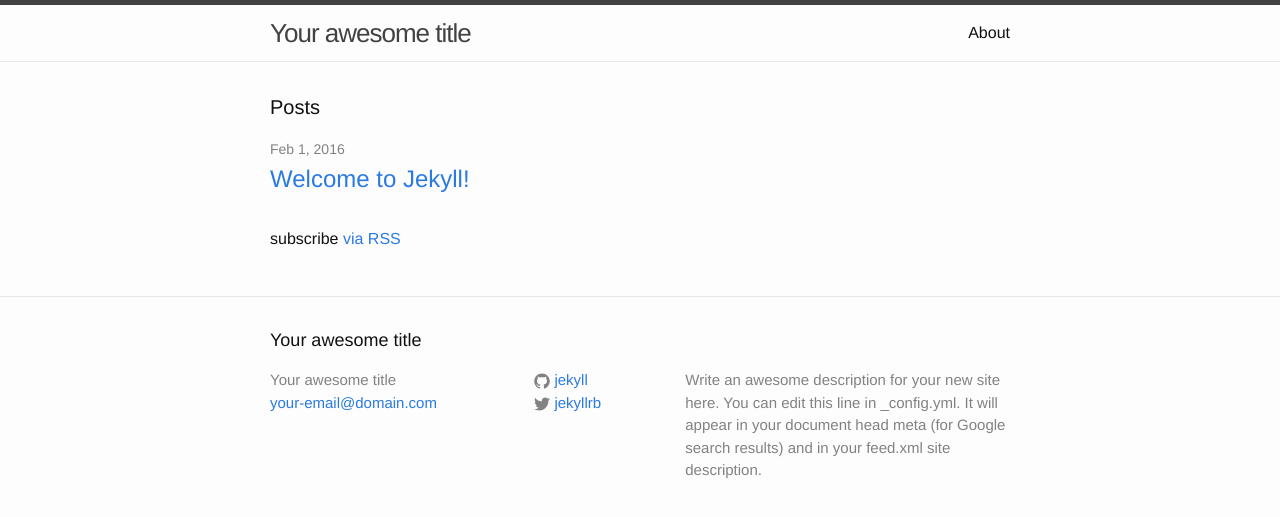
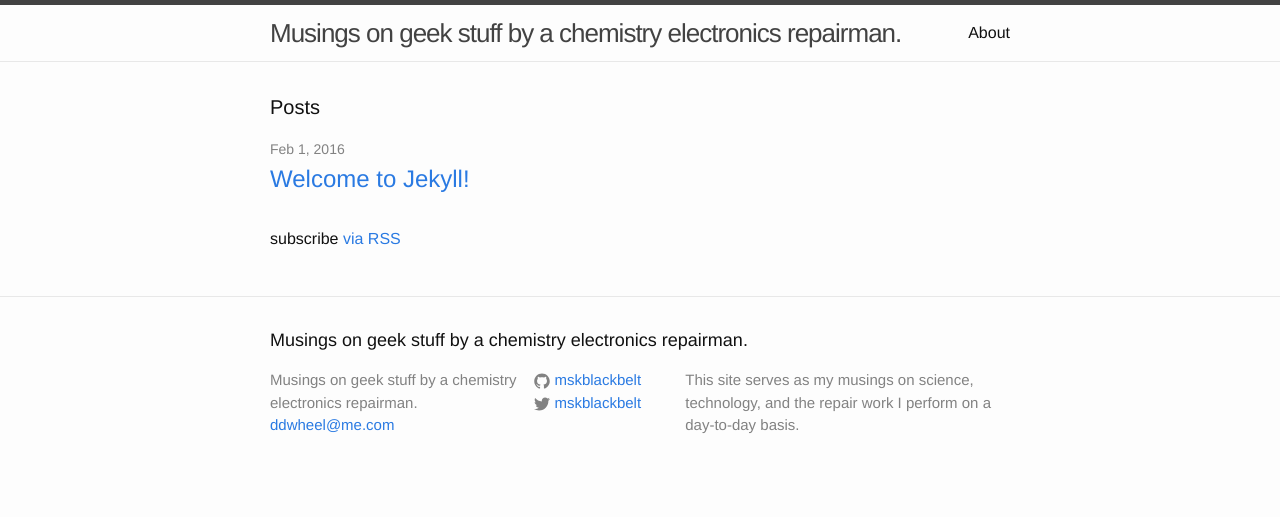
Before and after one commit to mskblackbelt/mskblackbelt.github.io, a Jekyll site: the page built from index.html, in a window 1280 px wide. Shown: the top 517 px of the page. Built offline with Jekyll 4.4.1, drawn with Linux system fonts in a browser that asks for light colours.

Commit message:
Initial customizations on _config.yml, page footer

```diff
--- a/_config.yml
+++ b/_config.yml
@@ -6,16 +6,15 @@
 # 'jekyll serve'. If you change this file, please restart the server process.
 
 # Site settings
-title: Your awesome title
-email: your-email@domain.com
+title: Musings on geek stuff by a chemistry electronics repairman.
+email: ddwheel@me.com
 description: > # this means to ignore newlines until "baseurl:"
-  Write an awesome description for your new site here. You can edit this
-  line in _config.yml. It will appear in your document head meta (for
-  Google search results) and in your feed.xml site description.
+  This site serves as my musings on science, technology, and the repair work I
+  perform on a day-to-day basis.
 baseurl: "" # the subpath of your site, e.g. /blog
-url: "http://yourdomain.com" # the base hostname & protocol for your site
-twitter_username: jekyllrb
-github_username:  jekyll
+url: "http://mskblackbelt.github.io" # the base hostname & protocol for your site
+twitter_username: mskblackbelt
+github_username:  mskblackbelt
 
 # Build settings
 markdown: kramdown
```
Also changed, not shown: 5 other files.
